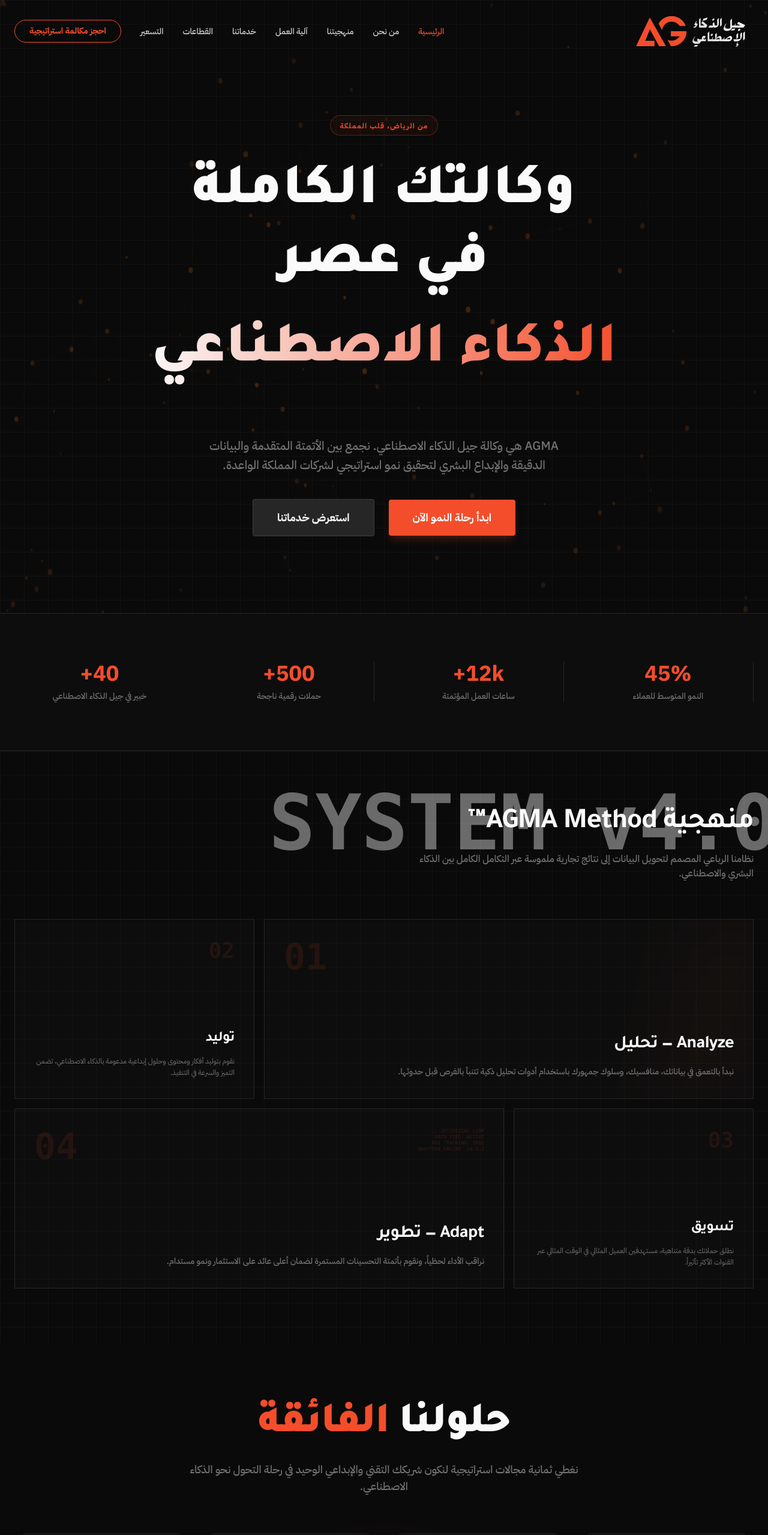
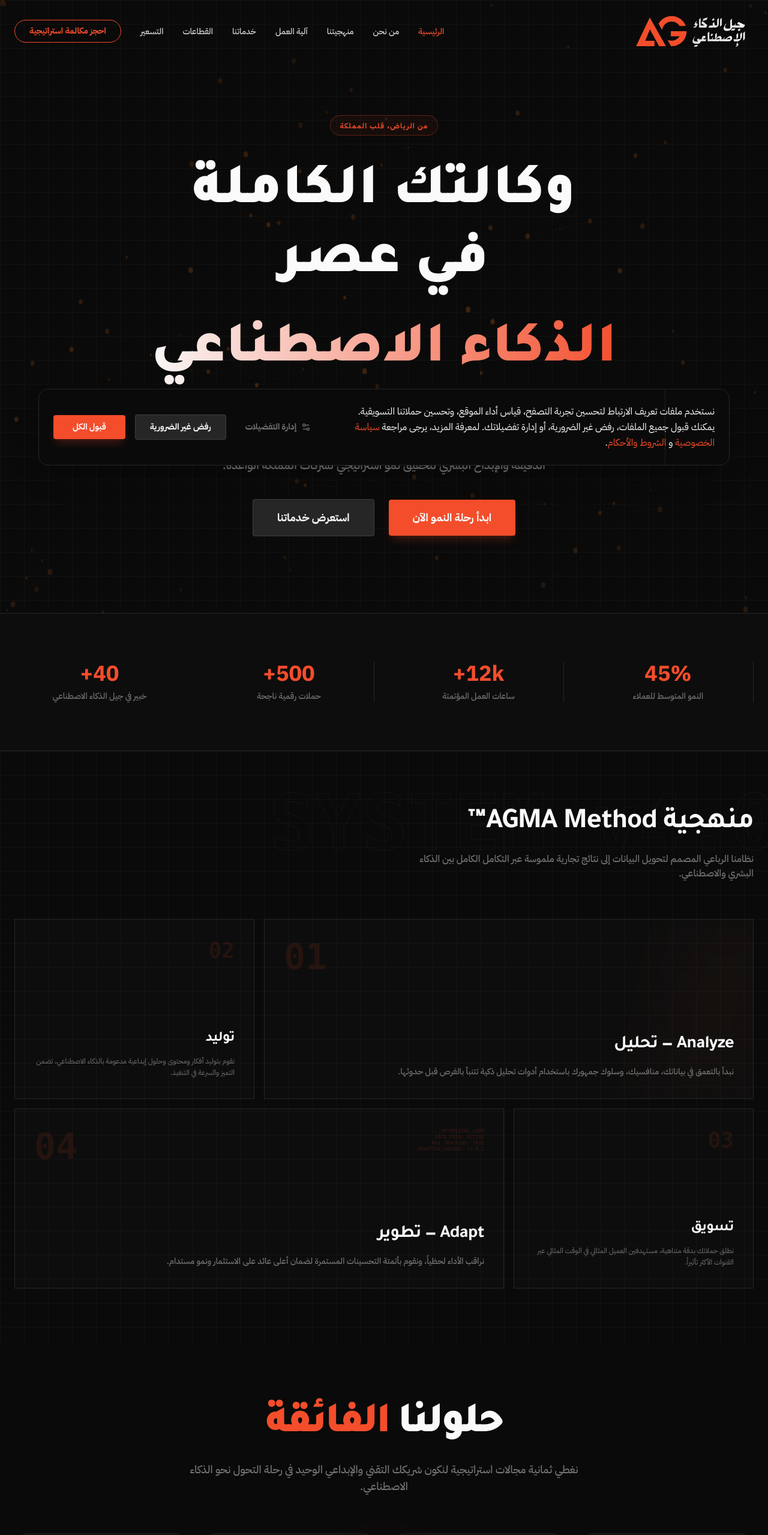
Before and after one commit to apex-dandashi/AGMA-Web, a Next.js app: page / in a window 1280 px wide. Shown: the top 2559 px of the page at 60% size. Built offline with nearby package versions, Linux system fonts and the light colour scheme.

Commit message:
feat: Add custom cursor and smooth scrolling
Integrates custom cursor functionality and enables smooth scrolling for a more interactive user experience. This also includes a cookie consent component.

```diff
--- a/app/globals.css
+++ b/app/globals.css
@@ -89,3 +89,23 @@
   filter: blur(60px);
   pointer-events: none;
 }
+
+.custom-cursor-active,
+.custom-cursor-active * {
+  cursor: none !important;
+}
+
+.text-stroke {
+  -webkit-text-stroke: 1px rgba(250, 250, 250, 0.1);
+  color: transparent !important;
+}
+
+.font-black-arabic {
+  font-weight: 900;
+}
+
+@layer utilities {
+  .tracking-tighter-heading {
+    letter-spacing: -0.05em;
+  }
+}
--- a/components/ClientProviders.tsx
+++ b/components/ClientProviders.tsx
@@ -17,8 +17,10 @@
   }
 
   return (
-    <>
+    <SmoothScroll>
+      <AICursor />
+      <CookieConsent />
       {children}
-    </>
+    </SmoothScroll>
   );
 }
```
